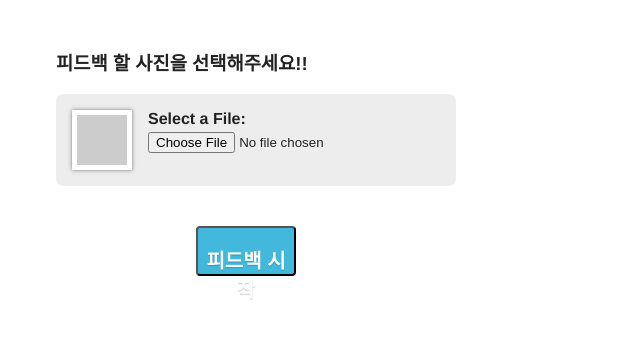
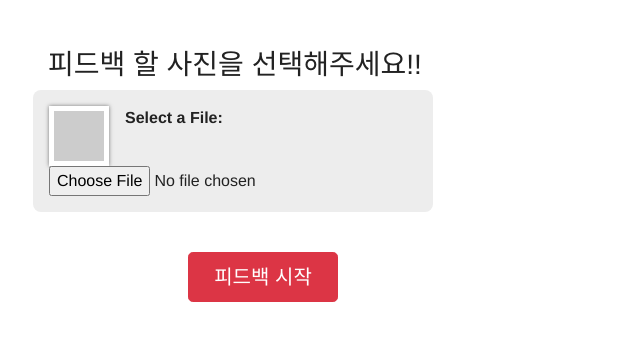
Before and after one commit to contail/moca_init, a Django app: page /settings/feedback/ in a window 1280 px wide. Shown: the top 341 px of the page, without its empty margins (0-640 px from the left). Run offline with Django 3.2, Linux system fonts and the light colour scheme; parts of the project's set-up code (start-up, migrations or seed data) failed here and were passed over; some libraries are stand-ins or nearby versions.

Commit message:
edit feedback buttton

```diff
--- a/templates/feedback.html
+++ b/templates/feedback.html
@@ -3,6 +3,8 @@
 <html>
 <head>
 <title>Image Preview</title>
+<link rel="stylesheet" href="https://stackpath.bootstrapcdn.com/bootstrap/4.1.3/css/bootstrap.min.css" integrity="sha384-MCw98/SFnGE8fJT3GXwEOngsV7Zt27NXFoaoApmYm81iuXoPkFOJwJ8ERdknLPMO" crossorigin="anonymous">
+<script src="https://stackpath.bootstrapcdn.com/bootstrap/4.1.3/js/bootstrap.min.js" integrity="sha384-ChfqqxuZUCnJSK3+MXmPNIyE6ZbWh2IMqE241rYiqJxyMiZ6OW/JmZQ5stwEULTy" crossorigin="anonymous"></script>
 <script type="text/javascript" src="http://code.jquery.com/jquery.min.js"></script>
 <script src="https://ajax.googleapis.com/ajax/libs/jquery/3.3.1/jquery.min.js"></script>
 <style type="text/css">
@@ -115,7 +117,7 @@
         <input id="file-input" type="file" name="file">
     </div>
 
-    <button class="button-secondary" style="margin-top:40px; margin-left:140px;"> <h2>피드백 시작</h2></button>
+    <button class="btn btn-danger btn-lg" style="margin-top:40px; margin-left:140px; width:150px;height:50px"> 피드백 시작</button>
 </form>
 
 <div id="loading" class="loading" style="display:none">
```
